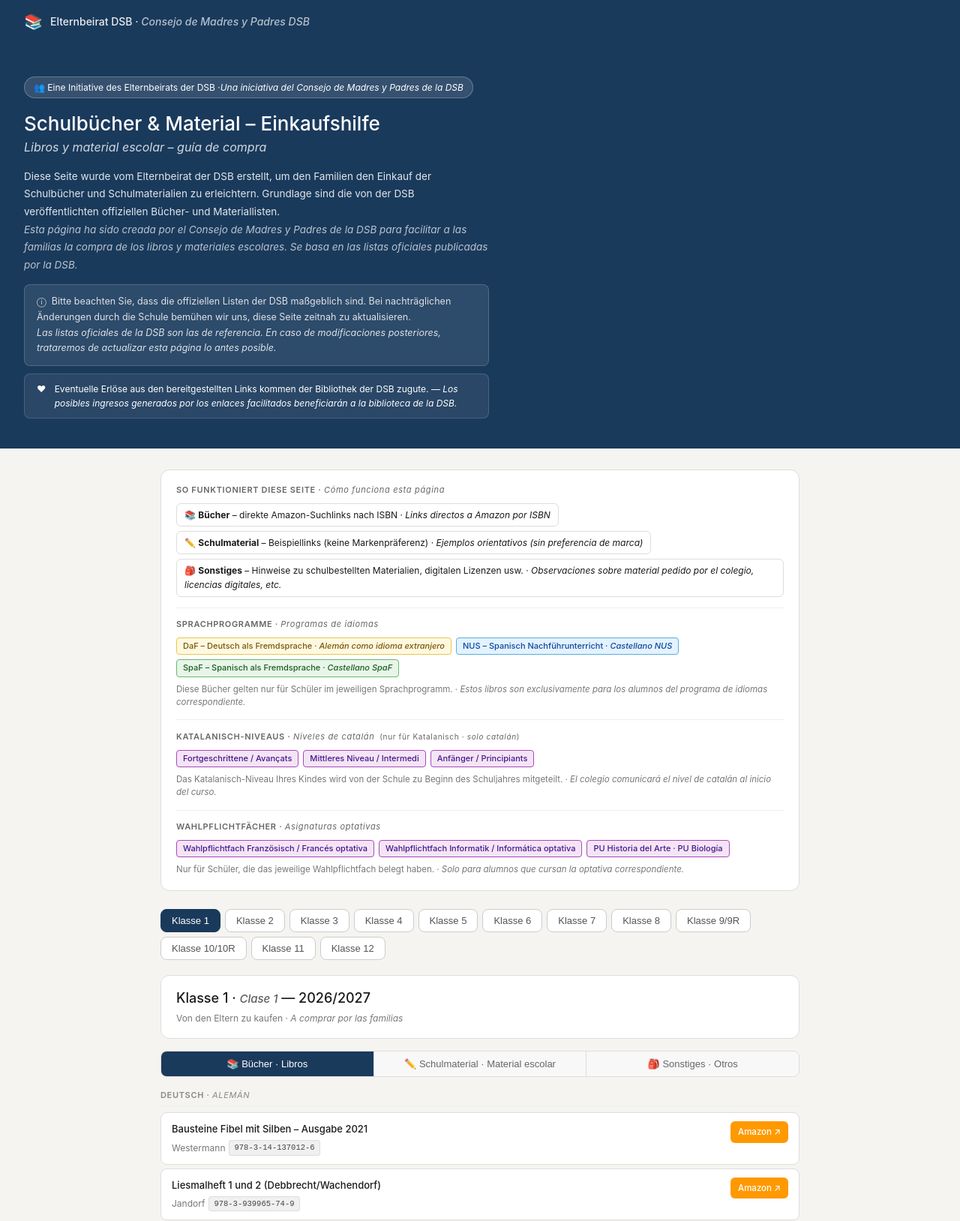
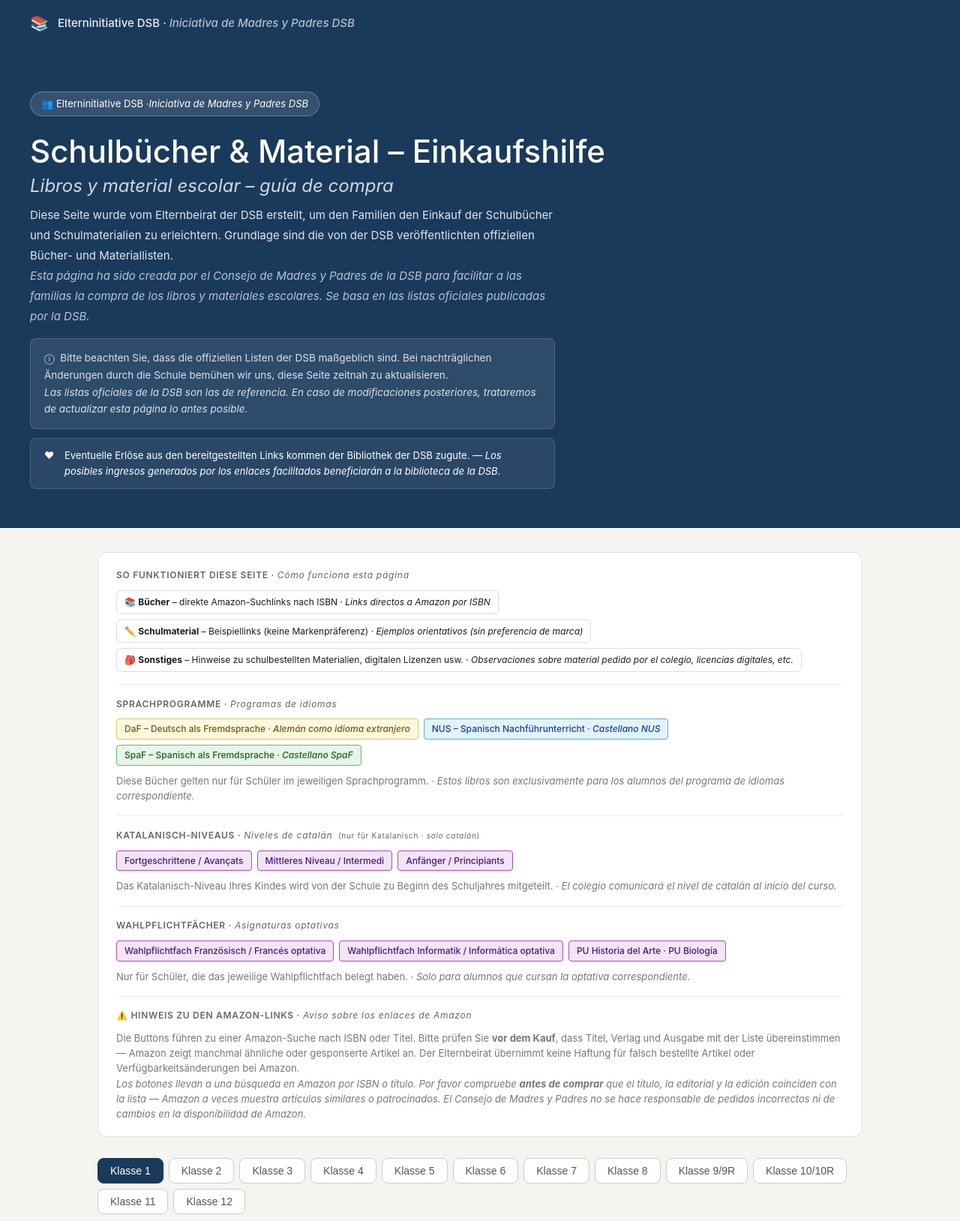
Before and after one commit to miruende/dsb-schulbuecher, a plain HTML site: page index.html in a window 1280 px wide. Shown: the top 1628 px of the page at 75% size. Drawn offline with Linux system fonts and the light colour scheme.

Commit message:
index.html

```diff
--- a/index.html
+++ b/index.html
@@ -3,88 +3,91 @@
 <head>
 <meta charset="UTF-8">
 <meta name="viewport" content="width=device-width, initial-scale=1.0">
-<title>Schulbücher & Material – Einkaufshilfe | DSB 2026/2027</title>
+<title>Elterninitiative DSB – Iniciativa de Madres y Padres DSB</title>
 <style>
 *{box-sizing:border-box;margin:0;padding:0}
-body{font-family:-apple-system,BlinkMacSystemFont,'Segoe UI',Roboto,sans-serif;background:#f5f4f0;color:#1a1a1a;font-size:15px;line-height:1.6}
+body{font-family:-apple-system,BlinkMacSystemFont,'Segoe UI',Roboto,sans-serif;background:#f5f4f0;color:#1a1a1a;font-size:16px;line-height:1.65}
 a{color:#1a3a5c;text-decoration:none}
 a:hover{text-decoration:underline}
-.site-header{background:#1a3a5c;color:#fff;padding:0 32px;height:58px;display:flex;align-items:center;gap:10px;position:sticky;top:0;z-index:100}
-.site-header-title{font-size:14px;font-weight:500;opacity:.9}
-.hero{background:#1a3a5c;color:#fff;padding:44px 32px 40px}
-.hero-badge{display:inline-flex;align-items:center;background:rgba(255,255,255,.12);border:0.5px solid rgba(255,255,255,.25);border-radius:20px;padding:4px 12px;font-size:12px;margin-bottom:18px}
-.hero h1{font-size:26px;font-weight:500;line-height:1.25;margin-bottom:18px}
-.hero h1 em{display:block;font-size:16px;font-weight:400;opacity:.8;font-style:italic;margin-top:4px}
-.hero-body{font-size:13.5px;line-height:1.75;opacity:.87;max-width:620px;margin-bottom:14px}
+.site-header{background:#1a3a5c;color:#fff;padding:0 40px;height:62px;display:flex;align-items:center;gap:12px;position:sticky;top:0;z-index:100}
+.site-header-title{font-size:15px;font-weight:500;opacity:.9}
+.hero{background:#1a3a5c;color:#fff;padding:60px 40px 52px}
+.hero-badge{display:inline-flex;align-items:center;background:rgba(255,255,255,.12);border:0.5px solid rgba(255,255,255,.25);border-radius:20px;padding:5px 14px;font-size:13px;margin-bottom:22px}
+.hero h1{font-size:42px;font-weight:500;line-height:1.2;margin-bottom:10px;max-width:800px}
+.hero h1 em{display:block;font-size:24px;font-weight:400;opacity:.8;font-style:italic;margin-top:6px}
+.hero-body{font-size:15px;line-height:1.8;opacity:.87;max-width:700px;margin-bottom:16px}
 .hero-body em{font-style:italic;opacity:.8}
-.hero-notice{background:rgba(255,255,255,.1);border:0.5px solid rgba(255,255,255,.2);border-radius:8px;padding:12px 16px;font-size:12.5px;line-height:1.65;opacity:.85;max-width:620px;margin-bottom:10px}
+.hero-notice{background:rgba(255,255,255,.1);border:0.5px solid rgba(255,255,255,.2);border-radius:8px;padding:14px 18px;font-size:13.5px;line-height:1.7;opacity:.85;max-width:700px;margin-bottom:12px}
 .hero-notice em{font-style:italic}
-.hero-affiliate{background:rgba(255,255,255,.07);border:0.5px solid rgba(255,255,255,.15);border-radius:8px;padding:10px 16px;font-size:12px;line-height:1.6;max-width:620px;display:flex;gap:8px;align-items:flex-start}
+.hero-affiliate{background:rgba(255,255,255,.07);border:0.5px solid rgba(255,255,255,.15);border-radius:8px;padding:12px 18px;font-size:13px;line-height:1.6;max-width:700px;display:flex;gap:10px;align-items:flex-start}
 .hero-affiliate em{font-style:italic}
-.page-content{max-width:900px;margin:0 auto;padding:28px 24px 60px}
-.legend-card{background:#fff;border:0.5px solid #ddd;border-radius:12px;padding:18px 20px;margin-bottom:24px}
-.legend-group-title{font-size:11px;font-weight:600;color:#666;text-transform:uppercase;letter-spacing:.06em;margin-bottom:8px}
-.legend-tags{display:flex;flex-wrap:wrap;gap:6px;margin-bottom:8px}
-.legend-note{font-size:11.5px;color:#777;line-height:1.5}
+.page-content{max-width:1100px;margin:0 auto;padding:32px 40px 80px}
+.legend-card{background:#fff;border:0.5px solid #ddd;border-radius:12px;padding:20px 24px;margin-bottom:28px}
+.legend-group-title{font-size:12px;font-weight:600;color:#666;text-transform:uppercase;letter-spacing:.06em;margin-bottom:10px}
+.legend-tags{display:flex;flex-wrap:wrap;gap:7px;margin-bottom:10px}
+.legend-note{font-size:13px;color:#777;line-height:1.55}
 .legend-note em{font-style:italic}
-.legend-divider{height:0.5px;background:#eee;margin:14px 0}
-.tag-daf{background:#FFF8E1;color:#7A5700;border:0.5px solid #E8C84A;border-radius:4px;padding:2px 8px;font-size:11px;font-weight:500;white-space:nowrap}
-.tag-nus{background:#E3F2FD;color:#0D47A1;border:0.5px solid #5BAEE0;border-radius:4px;padding:2px 8px;font-size:11px;font-weight:500;white-space:nowrap}
-.tag-spaf{background:#E8F5E9;color:#1B5E20;border:0.5px solid #66BB6A;border-radius:4px;padding:2px 8px;font-size:11px;font-weight:500;white-space:nowrap}
-.tag-cat{background:#F3E5F5;color:#4A148C;border:0.5px solid #AB47BC;border-radius:4px;padding:2px 8px;font-size:11px;font-weight:500;white-space:nowrap}
-.tag-opt{background:#F3E5F5;color:#4A148C;border:0.5px solid #AB47BC;border-radius:4px;padding:2px 8px;font-size:11px;font-weight:500;white-space:nowrap}
-.isbn{background:#f0f0f0;border:0.5px solid #ddd;border-radius:3px;padding:1px 6px;font-size:10.5px;font-family:monospace;color:#444}
-.note-tag{background:#E3F2FD;color:#1565C0;border-radius:3px;padding:1px 6px;font-size:10.5px}
-.class-tabs{display:flex;flex-wrap:wrap;gap:6px;margin-bottom:20px}
-.tab-btn{background:#fff;border:0.5px solid #ccc;border-radius:8px;padding:7px 14px;font-size:13px;font-weight:500;cursor:pointer;color:#555;transition:all .15s}
+.legend-divider{height:0.5px;background:#eee;margin:16px 0}
+.tag-daf{background:#FFF8E1;color:#7A5700;border:0.5px solid #E8C84A;border-radius:4px;padding:3px 10px;font-size:12px;font-weight:500;white-space:nowrap}
+.tag-nus{background:#E3F2FD;color:#0D47A1;border:0.5px solid #5BAEE0;border-radius:4px;padding:3px 10px;font-size:12px;font-weight:500;white-space:nowrap}
+.tag-spaf{background:#E8F5E9;color:#1B5E20;border:0.5px solid #66BB6A;border-radius:4px;padding:3px 10px;font-size:12px;font-weight:500;white-space:nowrap}
+.tag-cat{background:#F3E5F5;color:#4A148C;border:0.5px solid #AB47BC;border-radius:4px;padding:3px 10px;font-size:12px;font-weight:500;white-space:nowrap}
+.tag-opt{background:#F3E5F5;color:#4A148C;border:0.5px solid #AB47BC;border-radius:4px;padding:3px 10px;font-size:12px;font-weight:500;white-space:nowrap}
+.isbn{background:#f0f0f0;border:0.5px solid #ddd;border-radius:3px;padding:2px 7px;font-size:11.5px;font-family:monospace;color:#444}
+.note-tag{background:#E3F2FD;color:#1565C0;border-radius:3px;padding:2px 7px;font-size:11.5px}
+.class-tabs{display:flex;flex-wrap:wrap;gap:7px;margin-bottom:22px}
+.tab-btn{background:#fff;border:0.5px solid #ccc;border-radius:8px;padding:8px 16px;font-size:14px;font-weight:500;cursor:pointer;color:#555;transition:all .15s}
 .tab-btn:hover{border-color:#888;color:#222}
 .tab-btn.active{background:#1a3a5c;color:#fff;border-color:#1a3a5c}
 .class-panel{display:none}
 .class-panel.active{display:block}
-.panel-header{background:#fff;border:0.5px solid #ddd;border-radius:12px;padding:16px 20px;margin-bottom:16px}
-.panel-header h2{font-size:18px;font-weight:500;margin-bottom:3px}
-.panel-header h2 em{font-style:italic;font-size:15px;opacity:.7}
-.panel-header p{font-size:12px;color:#777}
+.panel-header{background:#fff;border:0.5px solid #ddd;border-radius:12px;padding:18px 22px;margin-bottom:18px}
+.panel-header h2{font-size:20px;font-weight:500;margin-bottom:4px}
+.panel-header h2 em{font-style:italic;font-size:16px;opacity:.7}
+.panel-header p{font-size:13px;color:#777}
 .panel-header p em{font-style:italic}
-.sub-tabs{display:flex;gap:0;margin-bottom:16px;border:0.5px solid #ddd;border-radius:8px;overflow:hidden;background:#f8f8f8}
-.sub-tab{flex:1;padding:9px 12px;font-size:13px;font-weight:500;cursor:pointer;color:#666;text-align:center;transition:all .15s;border:none;background:transparent}
+.sub-tabs{display:flex;gap:0;margin-bottom:18px;border:0.5px solid #ddd;border-radius:8px;overflow:hidden;background:#f8f8f8}
+.sub-tab{flex:1;padding:11px 12px;font-size:14px;font-weight:500;cursor:pointer;color:#666;text-align:center;transition:all .15s;border:none;background:transparent}
 .sub-tab:not(:last-child){border-right:0.5px solid #ddd}
 .sub-tab.active{background:#1a3a5c;color:#fff}
 .sub-tab:hover:not(.active){background:#eee}
 .sub-panel{display:none}
 .sub-panel.active{display:block}
-.section-block{margin-bottom:14px}
-.section-label{font-size:11px;font-weight:600;color:#888;text-transform:uppercase;letter-spacing:.06em;margin-bottom:8px;padding-bottom:5px;border-bottom:0.5px solid #eee}
+.section-block{margin-bottom:16px}
+.section-label{font-size:12px;font-weight:600;color:#888;text-transform:uppercase;letter-spacing:.06em;margin-bottom:9px;padding-bottom:6px;border-bottom:0.5px solid #eee}
 .section-label em{font-style:italic;font-weight:400}
-.book-row{background:#fff;border:0.5px solid #ddd;border-radius:8px;padding:11px 14px;margin-bottom:5px;display:flex;align-items:flex-start;justify-content:space-between;gap:12px}
+.book-row{background:#fff;border:0.5px solid #ddd;border-radius:8px;padding:13px 16px;margin-bottom:6px;display:flex;align-items:flex-start;justify-content:space-between;gap:14px}
 .book-row-daf{background:#FFFDE7;border-color:#E8C84A}
 .book-row-nus{background:#E8F4FF;border-color:#5BAEE0}
 .book-row-spaf{background:#F1F8E9;border-color:#66BB6A}
 .book-row-cat{background:#FAF0FF;border-color:#AB47BC}
 .book-row-opt{background:#FAF0FF;border-color:#AB47BC}
 .book-info{flex:1;min-width:0}
-.book-title{font-size:13px;font-weight:500;margin-bottom:4px}
-.book-meta{font-size:12px;color:#777;display:flex;flex-wrap:wrap;gap:5px;align-items:center}
-.amz-btn{flex-shrink:0;display:inline-flex;align-items:center;gap:4px;background:#FF9900;color:#fff;border-radius:6px;padding:5px 10px;font-size:11.5px;font-weight:500;white-space:nowrap;transition:opacity .15s}
+.book-title{font-size:14px;font-weight:500;margin-bottom:5px}
+.book-meta{font-size:13px;color:#777;display:flex;flex-wrap:wrap;gap:5px;align-items:center}
+.amz-btn{flex-shrink:0;display:inline-flex;align-items:center;gap:4px;background:#FF9900;color:#fff;border-radius:6px;padding:6px 12px;font-size:12px;font-weight:500;white-space:nowrap;transition:opacity .15s}
 .amz-btn:hover{opacity:.85;text-decoration:none}
-.group-banner{display:flex;align-items:center;gap:8px;padding:7px 12px;border-radius:8px;margin-bottom:5px;font-size:12px;font-weight:500}
+.group-banner{display:flex;align-items:center;gap:8px;padding:8px 14px;border-radius:8px;margin-bottom:6px;font-size:13px;font-weight:500}
 .group-banner em{font-style:italic;font-weight:400;opacity:.85}
 .gb-daf{background:#FFF8E1;border:0.5px solid #E8C84A;color:#7A5700}
 .gb-nus{background:#E3F2FD;border:0.5px solid #5BAEE0;color:#0D47A1}
 .gb-spaf{background:#E8F5E9;border:0.5px solid #66BB6A;color:#1B5E20}
 .gb-cat{background:#F3E5F5;border:0.5px solid #AB47BC;color:#4A148C}
 .gb-opt{background:#F3E5F5;border:0.5px solid #AB47BC;color:#4A148C}
-.mat-row{background:#fff;border:0.5px solid #ddd;border-radius:8px;padding:11px 14px;margin-bottom:5px}
-.mat-title{font-size:13px;font-weight:500;margin-bottom:2px}
+.mat-row{background:#fff;border:0.5px solid #ddd;border-radius:8px;padding:13px 16px;margin-bottom:6px}
+.mat-title{font-size:14px;font-weight:500;margin-bottom:3px}
 .mat-title em{font-style:italic;color:#888;font-weight:400}
-.mat-subject{font-size:11px;color:#888;margin-bottom:6px}
-.mat-examples{display:flex;flex-wrap:wrap;gap:5px;margin-top:6px}
-.mat-link{display:inline-flex;align-items:center;gap:4px;background:#fff;border:0.5px solid #FF9900;color:#C45500;border-radius:5px;padding:3px 8px;font-size:11px;transition:background .15s}
+.mat-subject{font-size:12px;color:#888;margin-bottom:6px}
+.mat-examples{display:flex;flex-wrap:wrap;gap:6px;margin-top:7px}
+.mat-link{display:inline-flex;align-items:center;gap:4px;background:#fff;border:0.5px solid #FF9900;color:#C45500;border-radius:5px;padding:4px 10px;font-size:12px;transition:background .15s}
 .mat-link:hover{background:#FFF3E0;text-decoration:none}
-.mat-disclaimer{font-size:11px;color:#aaa;font-style:italic;margin-top:5px}
-.other-row{background:#fff;border:0.5px solid #ddd;border-radius:8px;padding:11px 14px;margin-bottom:5px;font-size:13px;color:#555;line-height:1.6}
+.mat-disclaimer{font-size:12px;color:#aaa;font-style:italic;margin-top:6px}
+.other-row{background:#fff;border:0.5px solid #ddd;border-radius:8px;padding:13px 16px;margin-bottom:6px;font-size:14px;color:#555;line-height:1.65}
 .other-row em{font-style:italic;color:#888}
-.site-footer{border-top:0.5px solid #ddd;padding:20px 32px;text-align:center;font-size:12px;color:#999;background:#fff;margin-top:20px}
+.ranzen-card{background:#fff;border:0.5px solid #ddd;border-radius:10px;padding:14px 16px;margin-bottom:6px}
+.ranzen-card-title{font-size:13px;font-weight:600;color:#1a3a5c;margin-bottom:8px;display:flex;align-items:center;gap:6px}
+.ranzen-grid{display:flex;flex-wrap:wrap;gap:8px}
+.site-footer{border-top:0.5px solid #ddd;padding:22px 40px;text-align:center;font-size:13px;color:#999;background:#fff;margin-top:20px}
 .site-footer em{font-style:italic}
 </style>
 </head>
@@ -92,11 +95,11 @@ a:hover{text-decoration:underline}
 
 <header class="site-header">
   <span style="font-size:20px">📚</span>
-  <span class="site-header-title">Elternbeirat DSB &middot; <em style="font-style:italic;opacity:.75">Consejo de Madres y Padres DSB</em></span>
+  <span class="site-header-title">Elterninitiative DSB &middot; <em style="font-style:italic;opacity:.75">Iniciativa de Madres y Padres DSB</em></span>
 </header>
 
 <div class="hero">
-  <div class="hero-badge">&#128101; Eine Initiative des Elternbeirats der DSB &middot; <em style="font-style:italic">Una iniciativa del Consejo de Madres y Padres de la DSB</em></div>
+  <div class="hero-badge">&#128101; Elterninitiative DSB &middot; <em style="font-style:italic">Iniciativa de Madres y Padres DSB</em></div>
   <h1>Schulbücher &amp; Material – Einkaufshilfe<em>Libros y material escolar – guía de compra</em></h1>
   <div class="hero-body">
     Diese Seite wurde vom Elternbeirat der DSB erstellt, um den Familien den Einkauf der Schulbücher und Schulmaterialien zu erleichtern. Grundlage sind die von der DSB veröffentlichten offiziellen Bücher- und Materiallisten.<br>
@@ -145,6 +148,10 @@ a:hover{text-decoration:underline}
     <span class="tag-opt">PU Historia del Arte &middot; PU Biología</span>
   </div>
   <div class="legend-note">Nur für Schüler, die das jeweilige Wahlpflichtfach belegt haben. &middot; <em>Solo para alumnos que cursan la optativa correspondiente.</em></div>
+  <div class="legend-divider"></div>
+  <div class="legend-group-title">⚠️ Hinweis zu den Amazon-Links &middot; <em style="font-style:italic;font-weight:400;text-transform:none">Aviso sobre los enlaces de Amazon</em></div>
+  <div class="legend-note">Die Buttons führen zu einer Amazon-Suche nach ISBN oder Titel. Bitte prüfen Sie <strong>vor dem Kauf</strong>, dass Titel, Verlag und Ausgabe mit der Liste übereinstimmen — Amazon zeigt manchmal ähnliche oder gesponserte Artikel an. Der Elternbeirat übernimmt keine Haftung für falsch bestellte Artikel oder Verfügbarkeitsänderungen bei Amazon.<br>
+  <em>Los botones llevan a una búsqueda en Amazon por ISBN o título. Por favor compruebe <strong>antes de comprar</strong> que el título, la editorial y la edición coinciden con la lista — Amazon a veces muestra artículos similares o patrocinados. El Consejo de Madres y Padres no se hace responsable de pedidos incorrectos ni de cambios en la disponibilidad de Amazon.</em></div>
 </div>
 
 <div class="class-tabs">
@@ -238,6 +245,26 @@ a:hover{text-decoration:underline}
 <div class="other-row">Hausaufgabenheft, Hefte: werden von der Schule besorgt (ca. 22€, Oktober). &middot; <em>El colegio encarga el material (aprox. 22€, octubre).</em></div>
 <div class="other-row">Spanisch: wird von der Schule bestellt (ca. 37€, Oktober). &middot; <em>El colegio encarga los libros de español (aprox. 37€, octubre).</em></div>
 <div class="other-row">Katalanisch: die Schule bestellt die Lizenz (ca. 20€, Oktober). &middot; <em>El colegio encarga la licencia de catalán (aprox. 20€, octubre).</em></div>
+<div style="margin-top:12px">
+<div class="section-label">Schulranzen · <em>Mochila escolar</em> — Empfehlungen · <em>Recomendaciones</em></div>
+<div class="other-row" style="font-size:13px;color:#666;margin-bottom:10px">Die Schule empfiehlt einen festen Schulranzen. Hier zwei bewährte Marken als Orientierung — kein Muss, keine Markenpräferenz. · <em>El colegio recomienda una mochila rígida. Aquí dos marcas orientativas — no es obligatorio ni hay preferencia de marca.</em></div>
+<div class="ranzen-card">
+  <div class="ranzen-card-title">🎒 ergobag cubo light — extra leicht, ergonomisch · <em style="font-weight:400;font-style:italic;color:#666">ultraligera, ergonómica</em></div>
+  <div class="ranzen-grid">
+    <a class="mat-link" href="https://www.amazon.de/s?k=ergobag+cubo+light+Mädchen&tag=dsbelterninit-21" target="_blank">👧 Mädchen / Niña ↗</a>
+    <a class="mat-link" href="https://www.amazon.de/s?k=ergobag+cubo+light+Jungen&tag=dsbelterninit-21" target="_blank">👦 Jungen / Niño ↗</a>
+  </div>
+  <div class="mat-disclaimer">Links zu Amazon.de · Erlöse kommen der DSB-Bibliothek zugute · <em>Enlaces a Amazon.de · Los ingresos benefician a la biblioteca de la DSB</em></div>
+</div>
+<div class="ranzen-card">
+  <div class="ranzen-card-title">🎒 Scout Alpha / Neo — klassischer Ranzen, DIN-geprüft · <em style="font-weight:400;font-style:italic;color:#666">mochila clásica, certificada DIN</em></div>
+  <div class="ranzen-grid">
+    <a class="mat-link" href="https://www.amazon.de/s?k=Scout+Schulranzen+Mädchen+Grundschule&tag=dsbelterninit-21" target="_blank">👧 Mädchen / Niña ↗</a>
+    <a class="mat-link" href="https://www.amazon.de/s?k=Scout+Schulranzen+Jungen+Grundschule&tag=dsbelterninit-21" target="_blank">👦 Jungen / Niño ↗</a>
+  </div>
+  <div class="mat-disclaimer">Links zu Amazon.de · Erlöse kommen der DSB-Bibliothek zugute · <em>Enlaces a Amazon.de · Los ingresos benefician a la biblioteca de la DSB</em></div>
+</div>
+</div>
 </div>
 </div>
 <div class="class-panel" id="panel-2">
```
